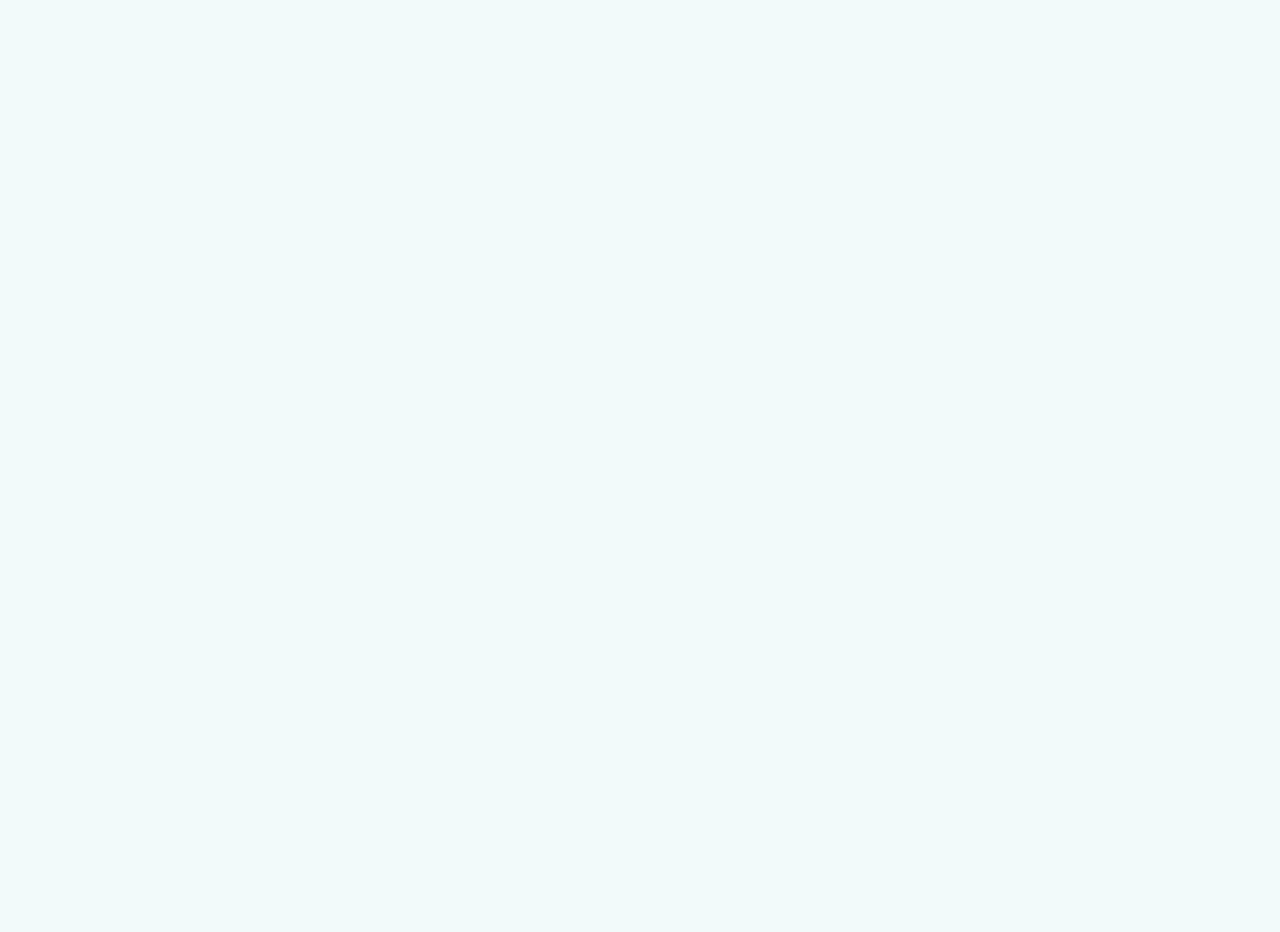
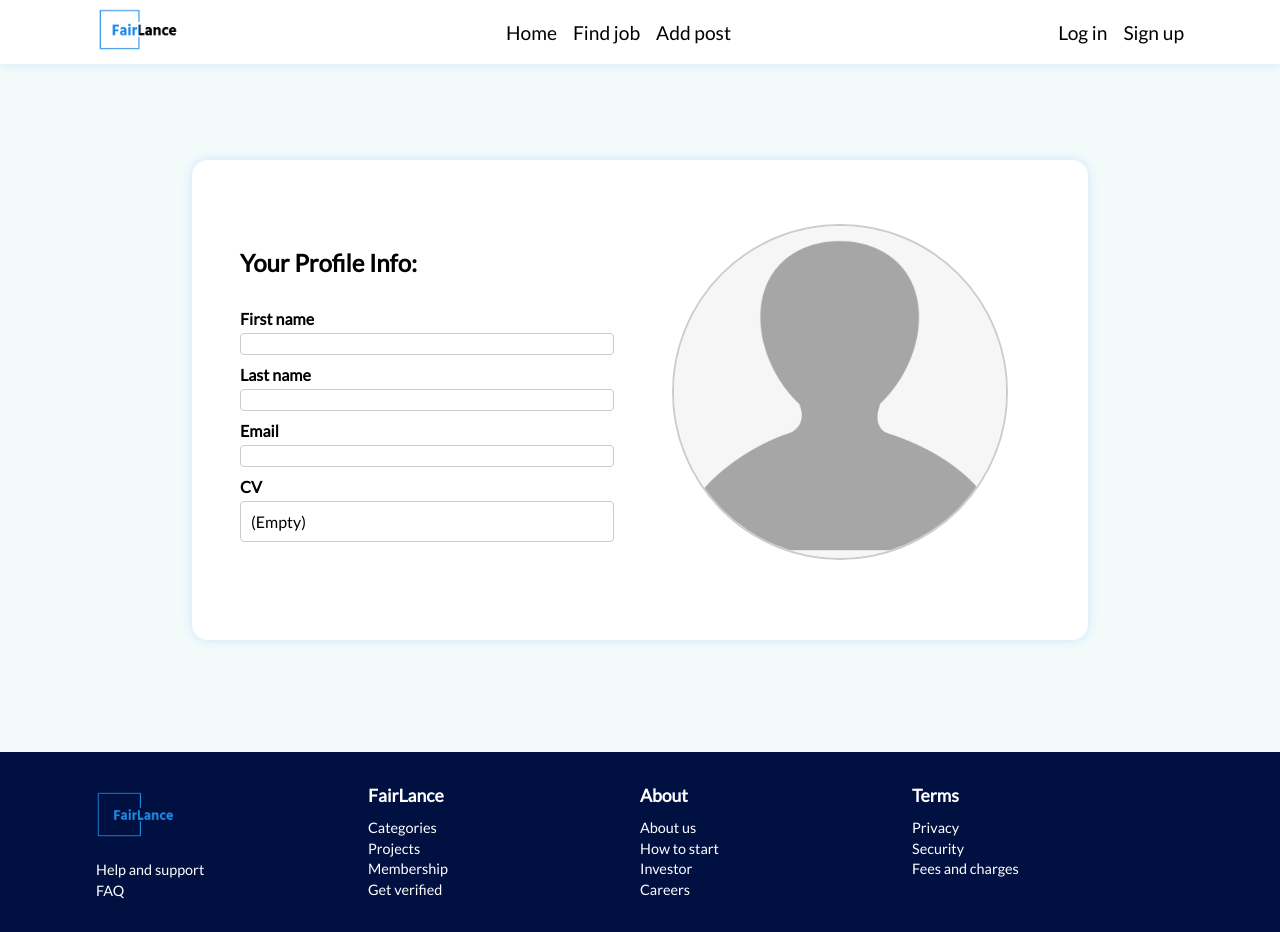
Before and after one commit to HamadaSalhab/fairlance, a React (Create React App) app in the folder frontend/: page /profile/1 in a window 1280 px wide. Before the commit this address had no page. Before the commit the page ends 800 px from the top, so only its background shows below. Built offline with nearby package versions, Linux system fonts and the light colour scheme; no server answers.

Commit message:
Adding profile page reviewing and updating functionality

```diff
--- a/frontend/src/App.js
+++ b/frontend/src/App.js
@@ -29,7 +29,7 @@ function App() {
           <Route path='/faq' element={<FAQ />} />
           <Route path='/find-job' element={<FindJobPage />} />
           <Route path="/post/:id" element={<PostDetailsPage />} />
-          <Route path='/profile' element={<Profile />} />
+          <Route path='/profile/:id' element={<Profile/>} />
       </Routes>
       </AuthProvider>
       <ToastContainer position='bottom-right' autoClose={2000} hideProgressBar={true} />
--- a/frontend/src/components/NavBar/index.js
+++ b/frontend/src/components/NavBar/index.js
@@ -7,6 +7,7 @@ import AuthContext from '../../context/AuthContext'
 const NavBar = ({ notfixed }) => {
 
   const { userFirstName, logout } = useContext(AuthContext);
+  const { userID } = useContext(AuthContext);
 
   return (
     <StyledNav id="nav-bar" $notfixed={notfixed}>
@@ -27,7 +28,7 @@ const NavBar = ({ notfixed }) => {
           </li>
           <li>
             {/* TODO: link the profile page */}
-            <Link to='/personal_page'>{userFirstName}</Link>
+            <Link to={`/profile/${userID}`}>{userFirstName}</Link>
           </li>
         </>) : (
           <>
--- a/frontend/src/pages/Profile/Components/MainView.js
+++ b/frontend/src/pages/Profile/Components/MainView.js
@@ -3,13 +3,16 @@ import defaultPfp from '../../../assets/images/defaultPfp.jpg';
 import { StyledContainer, ProfileInfo, InfoBox, StyledPfp, UploadPhoto, Button, InputField, ButtonsWrap } from '../style';
 import { toast } from 'react-toastify';
 import AuthContext from '../../../context/AuthContext';
+import { useParams } from 'react-router';
 
 const MainView = () => {
-  const [firstName, setFirstName] = useState('FirstName');
-  const [lastName, setLastName] = useState('LastName');
+  const [firstName, setFirstName] = useState('');
+  const [lastName, setLastName] = useState('');
+  const [email, setEmail] = useState('');
   const [photo, setPhoto] = useState(defaultPfp);
   const [cv, setCV] = useState(null);
-  const { authToken } = useContext(AuthContext)
+  const { authToken, userID } = useContext(AuthContext)
+  const { id } = useParams();
 
   useEffect(() => {
     const req = {
@@ -21,26 +24,46 @@ const MainView = () => {
         'ngrok-skip-browser-warning': 'true'
       }
     }
-    fetch('/api/users/id/', req)
+    fetch(`/api/users/${id}/`, req)
       .then(response => {
         return response.json()
       })
       .then(data => {
         console.log(data);
+        setFirstName(data.first_name);
+        setLastName(data.last_name);
+        setEmail(data.username);
       })
       .catch((error) => {
-        // for (let i = 0; i < 3; i++) {
-        //     setPosts([])
-        // }
         console.log(error);
       })
   }, []);
 
   const handleUpdate = () => {
 
-    // Post request
-
+    const req = {
+      method: 'PUT',
+      headers: {
+        'Content-Type': 'application/json',
+        'Access-Control-Allow-Origin': '*',
+        'Authorization': `token ${authToken}`,
+        'ngrok-skip-browser-warning': 'true'
+      }
+      , body: JSON.stringify({ first_name: firstName, last_name: lastName })
+    }
+    fetch(`/api/users/${id}/update/`, req)
+      .then(response => {
+        return response.json()
+      })
+      .then(data => {
         toast("Account updated successfully");
+        localStorage.removeItem("userFirstName");
+        localStorage.setItem("userFirstName", JSON.stringify(firstName));
+      })
+      .catch((error) => {
+        console.log(error);
+        toast.error("An Error Occurred, please try again")
+      })
   };
 
   const handlePhotoChange = (e) => {
@@ -60,37 +83,68 @@ const MainView = () => {
         <h2>Your Profile Info:</h2>
 
         <label htmlFor="fname">First name</label>
+        {userID == id ?
           <InputField type="text" id="fname" value={firstName}
             onChange={(e) => setFirstName(e.target.value)} />
+          :
+          <InfoBox>
+            {firstName}
+          </InfoBox>
+        }
 
         <label htmlFor="lname">Last name</label>
+        {userID == id ?
           <InputField type="text" id="lname" value={lastName}
             onChange={(e) => setLastName(e.target.value)} />
+          :
+          <InfoBox>
+            {lastName}
+          </InfoBox>
+        }
+
 
         <label htmlFor="email">Email</label>
         <InfoBox>
-          <p>fairlance@example.com</p>
+          {email}
         </InfoBox>
 
         <label htmlFor="cv">CV</label>
+        {userID == id ?
           <InfoBox>
             <input type="file" id="cv" name="cv" onChange={handleCVchange} />
           </InfoBox>
+          :
+          <InfoBox>
+            {cv == null ? <p>(Empty)</p>
+              :
+              <p>User's CV:{cv}</p>
+            }
+          </InfoBox>
+        }
+        {userID == id ?
           <ButtonsWrap>
             <Button onClick={handleUpdate}>
-            Update
+              Save
             </Button>
 
           </ButtonsWrap>
+          :
+          <></>
+        }
       </ProfileInfo>
 
       <StyledPfp>
         <img src={defaultPfp} alt="Profile Picture" />
+        {userID == id ?
+          <>
             <label htmlFor="photo">Update Photo:</label>
-
             <UploadPhoto>
-          <input type="file" id="photo" name="photo"  onChange={handlePhotoChange} />
+              <input type="file" id="photo" name="photo" onChange={handlePhotoChange} />
             </UploadPhoto>
+          </>
+          :
+          <></>
+        }
 
       </StyledPfp>
     </StyledContainer>
--- a/frontend/src/pages/Profile/Components/NavBar.js
+++ /dev/null
@@ -1,22 +0,0 @@
-import React from 'react'
-import logo from '../../../assets/images/logo-new.png'
-import { Link } from 'react-router-dom'
-import { StyledNav } from '../../../components/NavBar/style.js'
-
-const NavBar = () => {
-  return (
-    <StyledNav id="nav-bar">
-      <div id="nav-container">
-        <li>
-          <Link to='/'><img srcSet={logo} alt="" /></Link>
-        </li>
-        <li><Link to='/'>Home</Link></li>
-        <li>
-          <p id = 'profile-fullname'>Fullname</p>
-        </li>
-      </div>
-    </StyledNav>
-  )
-}
-
-export default NavBar
--- a/frontend/src/pages/Profile/Profile.js
+++ b/frontend/src/pages/Profile/Profile.js
@@ -1,6 +1,6 @@
 import React from 'react'
 import './style.js'
-import NavBar from '../Profile/Components/NavBar';
+import NavBar from '../../components/NavBar/index.js';
 import MainView from './Components/MainView.js'
 import Footer from '../../components/Footer';
 
--- a/frontend/src/pages/Profile/style.js
+++ b/frontend/src/pages/Profile/style.js
@@ -9,8 +9,8 @@ export const StyledContainer = styled.div`
   border-radius: 1rem;
   background-color: #fff;
   margin: 0 auto;
-  margin-top: 8rem;
-  margin-bottom: 5rem;
+  margin-top: 10rem;
+  margin-bottom: 7rem;
   padding: 2rem;
   /* top: 4rem; */
   left: 0;
@@ -47,6 +47,7 @@ export const InputField = styled.input`
   margin-bottom: 10px;
   border: 1px solid #ccc;
   border-radius: 4px;
+  font-weight: 550;
 `;
 
 export const StyledPfp = styled.div`
```
Also changed, not shown: 1 other file (tests, documents, lock files or other folders). Lines whose indentation alone changed are shown as unchanged.
